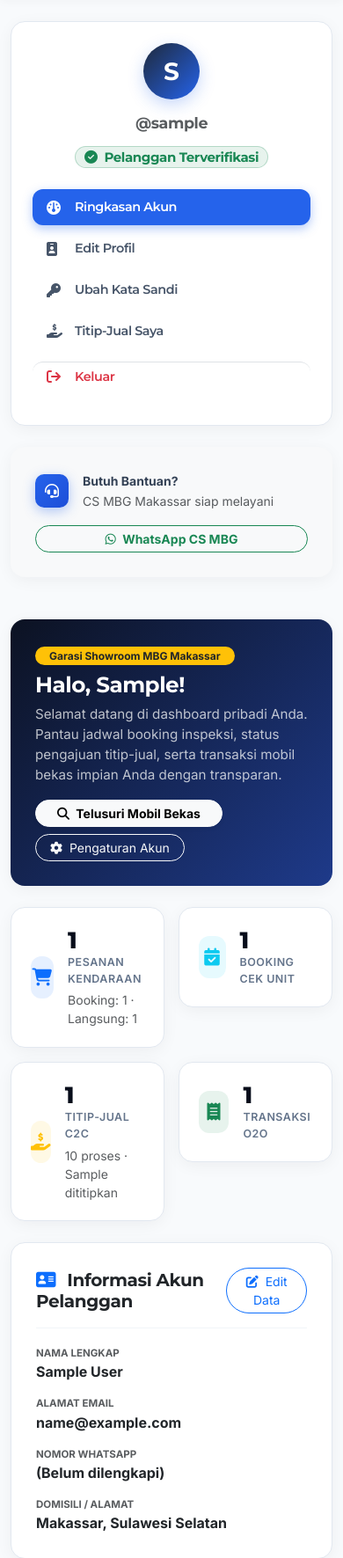
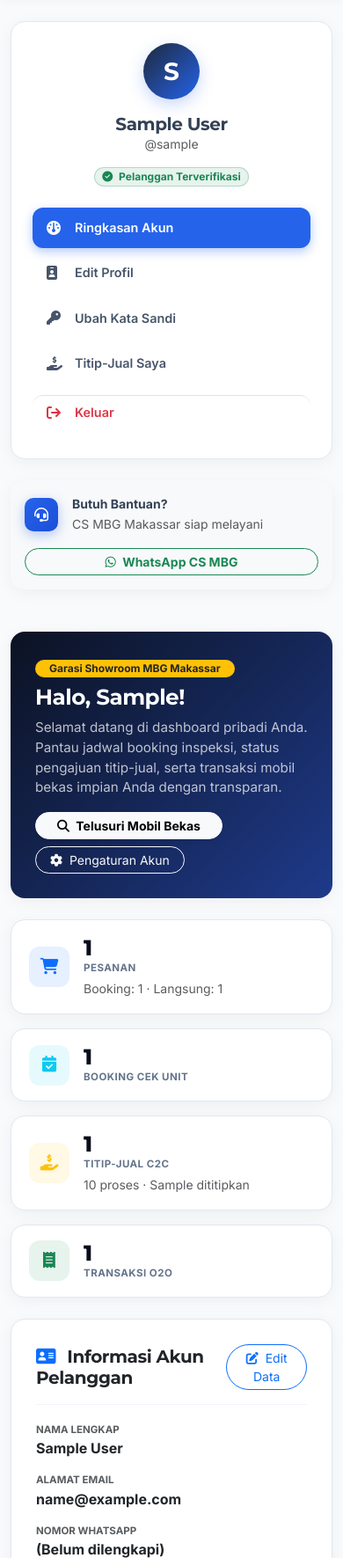
Before and after one commit to Akmalll45/E-commerce_MBG, a Django app: template toko/templates/dashboard/user/dashboard.html in a window 390 px wide. Shown: the part 72-1843 px from the top of the page at 88% size. Run offline with Django 5.2, Linux system fonts and the light colour scheme; a user stored in the database is signed in; tables that the repository leaves empty hold one stand-in row (values such as "Sample post"); the template is opened without the code that fills it: most values are stand-ins (such as "Sample title", 1, 10 or a date in 2020).

Commit message:
fix(ui): rapikan dashboard pelanggan (tutup tag h5 sidebar, padding CS box, dan responsivitas stat card)

```diff
--- a/toko/templates/dashboard/user/dashboard.html
+++ b/toko/templates/dashboard/user/dashboard.html
@@ -169,9 +169,10 @@
             background: #FFFFFF;
             border: 1px solid #E2E8F0;
             border-radius: var(--radius-lg);
-            padding: 1.35rem;
+            padding: 1.1rem 1.25rem;
             box-shadow: var(--shadow-card);
             transition: transform 0.25s, box-shadow 0.25s;
+            height: 100%;
         }
 
         .stat-card:hover {
@@ -180,26 +181,28 @@
         }
 
         .stat-icon {
-            width: 48px; height: 48px;
+            width: 46px; height: 46px;
+            min-width: 46px;
             border-radius: var(--radius-md);
             display: flex; align-items: center; justify-content: center;
-            font-size: 1.25rem;
+            font-size: 1.15rem;
         }
 
         .stat-value {
             font-family: 'Montserrat', sans-serif;
-            font-size: 1.65rem;
+            font-size: 1.55rem;
             font-weight: 800;
             color: var(--mbg-navy);
-            line-height: 1.2;
+            line-height: 1.1;
         }
 
         .stat-label {
-            font-size: 0.78rem;
-            font-weight: 600;
+            font-size: 0.72rem;
+            font-weight: 700;
             text-transform: uppercase;
             letter-spacing: 0.04em;
             color: #64748B;
+            margin-top: 1px;
         }
 
         /* Content Card */
@@ -376,11 +379,11 @@
                             {{ user.first_name.0|default:user.username.0|upper }}
                         {% endif %}
                     </div>
-                    <h5 class="fw-bold mb-1">
+                    <h5 class="fw-bold mb-0">{{ user.get_full_name|default:user.username }}</h5>
                     <p class="text-muted small mb-3">@{{ user.username }}</p>
 
                     <div class="d-flex align-items-center justify-content-center gap-1 mb-4">
-                        <span class="badge bg-success bg-opacity-10 text-success border border-success border-opacity-25 px-2.5 py-1 rounded-pill small">
+                        <span class="badge bg-success bg-opacity-10 text-success border border-success border-opacity-25 px-2 py-1 rounded-pill small">
                             <i class="fa-solid fa-circle-check me-1"></i> Pelanggan Terverifikasi
                         </span>
                     </div>
@@ -405,9 +408,9 @@
                 </div>
 
                 <!-- Bantuan CS Box -->
-                <div class="content-card p-3.5 bg-light border-0">
+                <div class="content-card p-3 bg-light border-0">
                     <div class="d-flex align-items-center gap-3">
-                        <div class="brand-icon" style="width: 38px; height: 38px; font-size: 1rem; border-radius: 10px;">
+                        <div class="brand-icon" style="width: 38px; height: 38px; font-size: 1rem; border-radius: 10px; flex-shrink:0;">
                             <i class="fa-solid fa-headset"></i>
                         </div>
                         <div>
@@ -449,22 +452,22 @@
 
                 <!-- 4 Quick Stat Cards -->
                 <div class="row g-3 mb-4">
-                    <div class="col-6 col-lg-3">
+                    <div class="col-sm-6 col-lg-3">
                         <div class="stat-card d-flex align-items-center gap-3">
-                            <div class="stat-icon bg-primary bg-opacity-10 text-primary">
+                            <div class="stat-icon bg-primary bg-opacity-10 text-primary flex-shrink-0">
                                 <i class="fa-solid fa-cart-shopping"></i>
                             </div>
-                            <div>
+                            <div class="overflow-hidden">
                                 <div class="stat-value">{{ total_pesanan_pembelian }}</div>
-                                <div class="stat-label">Pesanan Kendaraan</div>
-                                <small class="text-muted d-block mt-1">Booking: {{ total_booking_pembelian }} · Langsung: {{ total_pembelian_langsung }}</small>
+                                <div class="stat-label">Pesanan</div>
+                                <small class="text-muted d-block mt-1 text-truncate">Booking: {{ total_booking_pembelian }} · Langsung: {{ total_pembelian_langsung }}</small>
                             </div>
                         </div>
                     </div>
 
-                    <div class="col-6 col-lg-3">
+                    <div class="col-sm-6 col-lg-3">
                         <div class="stat-card d-flex align-items-center gap-3">
-                            <div class="stat-icon bg-info bg-opacity-10 text-info">
+                            <div class="stat-icon bg-info bg-opacity-10 text-info flex-shrink-0">
                                 <i class="fa-solid fa-calendar-check"></i>
                             </div>
                             <div>
@@ -474,22 +477,22 @@
                         </div>
                     </div>
 
-                    <div class="col-6 col-lg-3">
+                    <div class="col-sm-6 col-lg-3">
                         <div class="stat-card d-flex align-items-center gap-3">
-                            <div class="stat-icon bg-warning bg-opacity-10 text-warning">
+                            <div class="stat-icon bg-warning bg-opacity-10 text-warning flex-shrink-0">
                                 <i class="fa-solid fa-hand-holding-dollar"></i>
                             </div>
-                            <div>
+                            <div class="overflow-hidden">
                                 <div class="stat-value">{{ total_titip_jual }}</div>
                                 <div class="stat-label">Titip-Jual C2C</div>
-                                <small class="text-muted d-block mt-1">{{ titip_jual_dalam_proses }} proses · {{ titip_jual_dititipkan }} dititipkan</small>
+                                <small class="text-muted d-block mt-1 text-truncate">{{ titip_jual_dalam_proses }} proses · {{ titip_jual_dititipkan }} dititipkan</small>
                             </div>
                         </div>
                     </div>
 
-                    <div class="col-6 col-lg-3">
+                    <div class="col-sm-6 col-lg-3">
                         <div class="stat-card d-flex align-items-center gap-3">
-                            <div class="stat-icon bg-success bg-opacity-10 text-success">
+                            <div class="stat-icon bg-success bg-opacity-10 text-success flex-shrink-0">
                                 <i class="fa-solid fa-receipt"></i>
                             </div>
                             <div>
```
